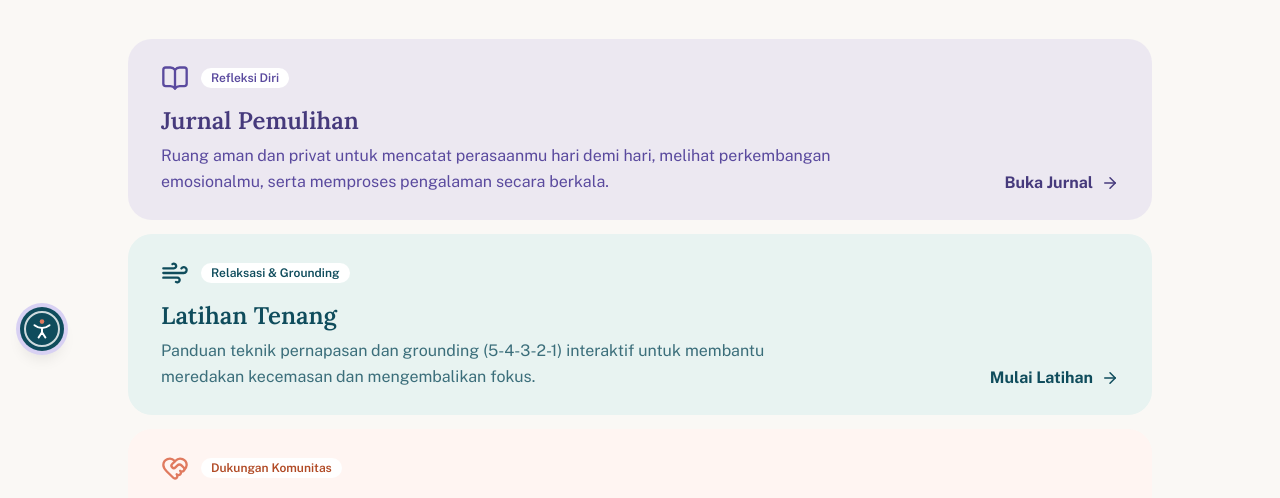
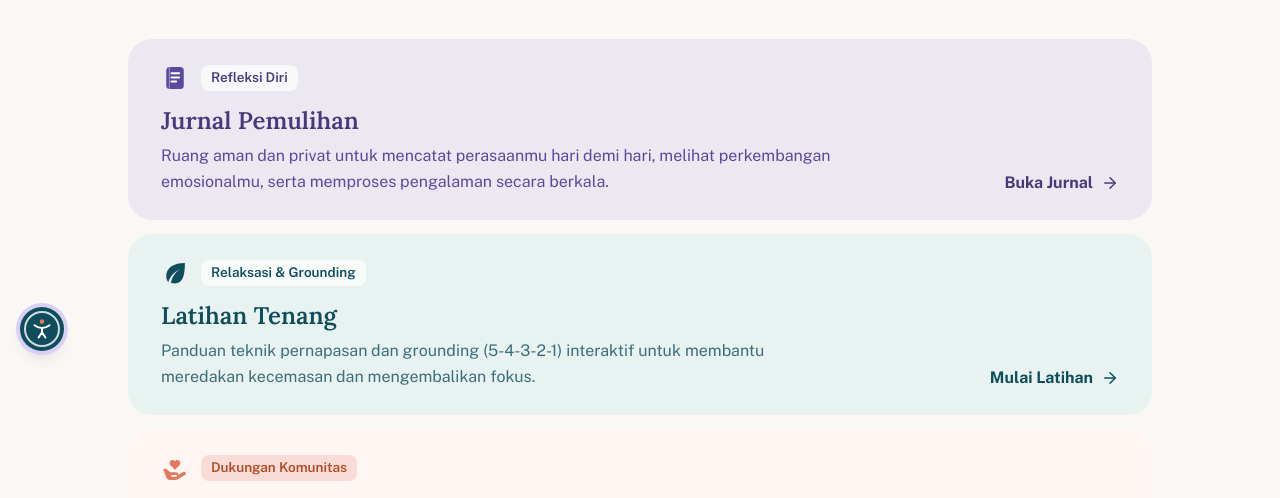
Before and after one commit to Team-4-RA-Lasminingrat-PI-2026/svarati-project, a Next.js app: page /rehabilitatif in a window 1280 px wide. Shown: the part 429-927 px from the top of the page. Built offline with nearby package versions, Linux system fonts and the light colour scheme; no server answers.

Commit message:
RLA023: ikon dan label Ruang Pemulihan mengikuti rancangan
- Ganti ikon garis lucide dengan ikon padat: buku, daun, tangan menadah hati
- Label fitur jadi chip persegi bersudut tumpul, huruf biasa, bukan pil kapital

```diff
--- a/app/rehabilitatif/page.js
+++ b/app/rehabilitatif/page.js
@@ -2,16 +2,54 @@
 
 import { useEffect, useState } from "react";
 import Link from "next/link";
-import { ArrowRight, BookOpen, HeartHandshake, Sprout, Wind } from "lucide-react";
-import Badge from "@/components/Badge";
+import { ArrowRight, Sprout } from "lucide-react";
 import EmergencyModal from "@/components/modals/EmergencyModal";
 import { pemulihanContent as t } from "@/content/labels";
 
+// Ikon padat buatan sendiri. Warnanya ikut text-* dari pemanggil,
+// garis putih di atasnya dipakai sebagai detail.
+function IkonJurnal({ className }) {
+  return (
+    <svg viewBox="0 0 24 24" aria-hidden="true" className={className} fill="none">
+      <rect x="4.5" y="2.5" width="15" height="19" rx="3" fill="currentColor" />
+      <path d="M9 8h6.5M9 11.5h6.5M9 15h4" stroke="#fff" strokeWidth="1.7" strokeLinecap="round" />
+      <path d="M7.2 2.5v19" stroke="#fff" strokeOpacity=".35" strokeWidth="1" />
+    </svg>
+  );
+}
+
+function IkonDaun({ className }) {
+  return (
+    <svg viewBox="0 0 24 24" aria-hidden="true" className={className} fill="none">
+      <path
+        d="M20.5 3.5C11 3.5 4.5 7.5 4.5 14.5c0 2.3.7 4.1 1.8 5.3 1.4-5 5-8.8 10.2-11.3-4 2.6-6.9 6.3-8 11.9 1 .4 2.2.6 3.5.6 6.5 0 8.5-6.5 8.5-17.5z"
+        fill="currentColor"
+      />
+    </svg>
+  );
+}
+
+function IkonTanganHati({ className }) {
+  return (
+    <svg viewBox="0 0 24 24" aria-hidden="true" className={className} fill="none">
+      <path
+        d="M12 13.4 8.3 9.9C6.6 8.3 7.5 5.2 9.9 5.2c.9 0 1.6.4 2.1 1.1.5-.7 1.2-1.1 2.1-1.1 2.4 0 3.3 3.1 1.6 4.7z"
+        fill="currentColor"
+      />
+      <path
+        d="M2.6 12.9c.6-.6 1.5-.6 2.1-.1L7.8 15.6H13c1 0 1.7.7 1.7 1.6 0 .2 0 .4-.1.5l4.3-2.3c.9-.5 2-.1 2.3.9.2.7-.1 1.4-.7 1.8l-5.9 3.5c-.6.4-1.3.6-2.1.6H7.4c-.9 0-1.7-.3-2.3-.9L2.6 15c-.6-.6-.6-1.5 0-2.1z"
+        fill="currentColor"
+      />
+      <path d="M9.4 18.8h3.6" stroke="#fff" strokeWidth="1.4" strokeLinecap="round" />
+    </svg>
+  );
+}
+
 // Ikon per fitur, dicocokkan dengan id di labels.
 const IKON = {
-  "jurnal-pemulihan": BookOpen,
-  "latihan-tenang": Wind,
-  "pohon-harapan": HeartHandshake,
+  "jurnal-pemulihan": IkonJurnal,
+  "latihan-tenang": IkonDaun,
+  "pohon-harapan": IkonTanganHati,
 };
 
 // Warna per varian. Class ditulis lengkap agar terbaca oleh Tailwind.
@@ -21,18 +59,21 @@ const TEMA = {
     ikon: "text-svarati-lavender-dark",
     judul: "text-svarati-lavender-darker",
     teks: "text-svarati-lavender-dark",
+    label: "bg-white/65 text-svarati-lavender-darker",
   },
   teal: {
     kartu: "bg-svarati-teal-soft hover:border-svarati-teal/25",
     ikon: "text-svarati-teal",
     judul: "text-svarati-teal",
     teks: "text-svarati-teal/80",
+    label: "bg-white/65 text-svarati-teal",
   },
   coral: {
     kartu: "bg-svarati-coral-soft hover:border-svarati-coral/30",
     ikon: "text-svarati-coral",
     judul: "text-svarati-coral-dark",
     teks: "text-svarati-coral-dark/85",
+    label: "bg-svarati-coral/20 text-svarati-coral-dark",
   },
 };
 
@@ -129,14 +170,12 @@ export default function PemulihanPage() {
               >
                 <div>
                   <div className="mb-3 flex items-center gap-3">
-                    <Ikon className={`size-7 shrink-0 ${warna.ikon}`} aria-hidden="true" />
-                    <Badge
-                      variant={item.variant}
-                      styleType="white"
-                      className="normal-case tracking-normal"
+                    <Ikon className={`size-7 shrink-0 ${warna.ikon}`} />
+                    <span
+                      className={`rounded-md px-2.5 py-1.5 text-[13.5px] font-semibold leading-none ${warna.label}`}
                     >
                       {item.badge}
-                    </Badge>
+                    </span>
                   </div>
 
                   <h2 className={`mb-1.5 text-xl font-semibold leading-snug sm:text-2xl ${warna.judul}`}>
```
